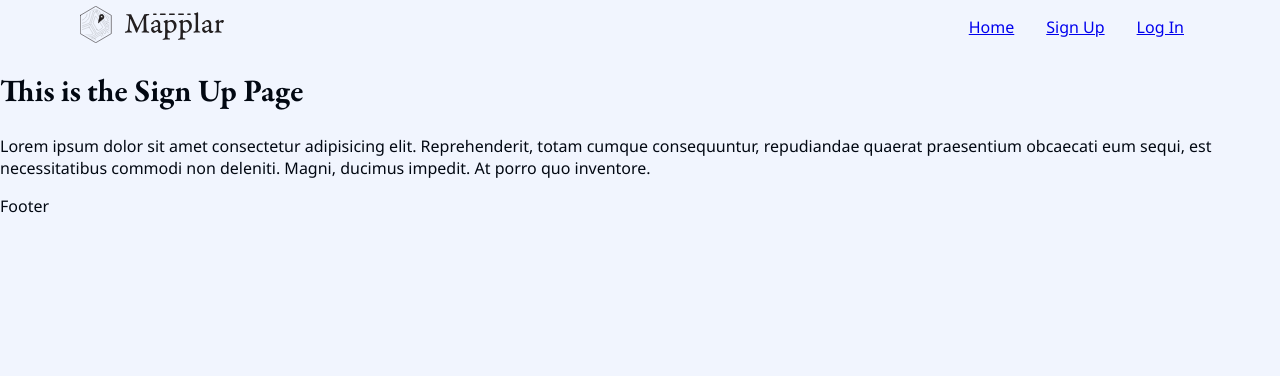
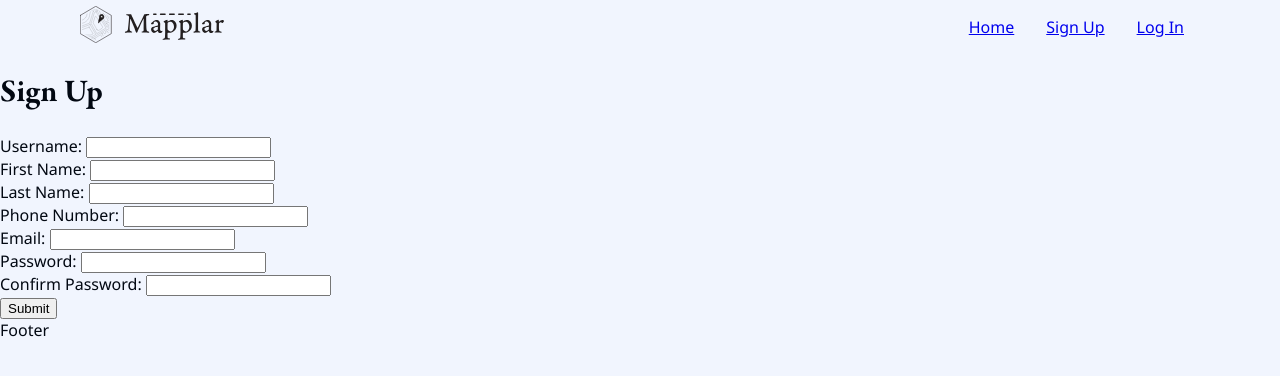
Before and after one commit to calvin-bochynski-ng/capstone-mapplar, a React (Create React App) app in the folder client/: page /signup in a window 1280 px wide. Shown: the top 376 px of the page. Built offline with nearby package versions, Linux system fonts and the light colour scheme.

Commit message:
Complete Sign-Up and Login with Conditional Rendering

```diff
--- a/client/src/App.js
+++ b/client/src/App.js
@@ -16,27 +16,41 @@ function App() {
 
   const [isToken, setIsToken] = useState(false);
 
-  if (token) {
-    setIsToken(true);
+  if (!token) {
+    return (
+      <BrowserRouter>
+        <Header isToken={isToken} />
+        <Routes>
+          <Route path="/" element={<HomePage />} />
+          <Route path="/signup" element={<SignUpPage />} />
+          <Route
+            path="/login"
+            element={<LoginPage setIsToken={setIsToken} />}
+          />
+          <Route path="/*" element={<NotFound />} />
+        </Routes>
+        <Footer />
+      </BrowserRouter>
+    );
   }
 
   return (
     <BrowserRouter>
-      <Header isToken={isToken} />
+      <Header isToken={isToken} setIsToken={setIsToken} />
       <Routes>
-        {!token ? (
-          <>
-            <Route path="/" element={<HomePage />} />
-            <Route path="/signup" element={<SignUpPage />} />
-            <Route path="/login" element={<LoginPage />} />
-          </>
-        ) : (
-          <>
-            <Route path="/social" element={<SocialPage />} />
-            <Route path="/planning" element={<PlanningPage />} />
-            <Route path="/itinerary" element={<ItineraryPage />} />
-          </>
-        )}
+        <Route path="/" element={<SocialPage setIsToken={setIsToken} />} />
+        <Route
+          path="/social"
+          element={<SocialPage setIsToken={setIsToken} />}
+        />
+        <Route
+          path="/planning"
+          element={<PlanningPage setIsToken={setIsToken} />}
+        />
+        <Route
+          path="/itinerary"
+          element={<ItineraryPage setIsToken={setIsToken} />}
+        />
         <Route path="/*" element={<NotFound />} />
       </Routes>
       <Footer />
--- a/client/src/component/Header/Header.js
+++ b/client/src/component/Header/Header.js
@@ -3,13 +3,13 @@ import mainLogo from "../../assets/images/logo-text-main.svg";
 import NavBar from "../NavBar/NavBar";
 import { Link } from "react-router-dom";
 
-const Header = ({ isToken }) => {
+const Header = ({ isToken, setIsToken }) => {
   return (
     <header className="header">
       <Link to={!isToken ? "/" : "/social"} className="header__logo">
         <img src={mainLogo} alt="" className="header__logo" />
       </Link>
-      <NavBar isToken={isToken} />
+      <NavBar isToken={isToken} setIsToken={setIsToken} />
     </header>
   );
 };
--- /dev/null
+++ b/client/src/component/Input/Input.js
@@ -0,0 +1,19 @@
+import "./Input.scss";
+
+const Input = ({ label, name, type, handleFormChange }) => {
+  return (
+    <div className="input">
+      <label htmlFor={name} className="input__label">
+        {label}
+      </label>
+      <input
+        type={type}
+        id={name}
+        name={name}
+        className="input__input"
+        onChange={handleFormChange}
+      />
+    </div>
+  );
+};
+export default Input;
--- a/client/src/component/NavBar/NavBar.js
+++ b/client/src/component/NavBar/NavBar.js
@@ -2,13 +2,21 @@ import { useState } from "react";
 import "./NavBar.scss";
 import { HiBars3 } from "react-icons/hi2";
 import { LiaTimesSolid } from "react-icons/lia";
-import { Link } from "react-router-dom";
+import { Link, useNavigate } from "react-router-dom";
 
-const NavBar = ({ isToken }) => {
+const NavBar = ({ isToken, setIsToken }) => {
+  const navigate = useNavigate();
   const [isMenuClick, setIsMenuClick] = useState(false);
 
   const handleIsClick = () => {
     setIsMenuClick(!isMenuClick);
+  };
+
+  const handleSignOut = () => {
+    handleIsClick();
+    sessionStorage.removeItem("token");
+    setIsToken(false);
+    navigate("/");
   };
 
   return (
@@ -54,6 +62,9 @@ const NavBar = ({ isToken }) => {
                 Profile
               </Link>
             </li>
+            <li className="nav__item" onClick={handleSignOut}>
+              Sign Out
+            </li>
           </>
         )}
       </ul>
--- a/client/src/pages/ItineraryPage/ItineraryPage.js
+++ b/client/src/pages/ItineraryPage/ItineraryPage.js
@@ -1,5 +1,17 @@
 import "./ItineraryPage.scss";
-const ItineraryPage = () => {
+import { useEffect } from "react";
+import { useNavigate } from "react-router-dom";
+const ItineraryPage = ({ setIsToken }) => {
+  const navigate = useNavigate();
+  const token = sessionStorage.getItem("token");
+
+  useEffect(() => {
+    if (!token) {
+      setIsToken(false);
+      navigate("/");
+    }
+  }, []);
+
   return <div>ItineraryPage</div>;
 };
 export default ItineraryPage;
--- a/client/src/pages/LoginPage/LoginPage.js
+++ b/client/src/pages/LoginPage/LoginPage.js
@@ -1,14 +1,58 @@
 import "./LoginPage.scss";
-const LoginPage = () => {
+import Input from "../../component/Input/Input";
+import axios from "axios";
+import { useState } from "react";
+import { useNavigate } from "react-router-dom";
+
+const LoginPage = ({ setIsToken }) => {
+  const navigate = useNavigate();
+  const [formDetail, setFormDetail] = useState({
+    username: "",
+    password: "",
+  });
+
+  const handleFormChange = (event) => {
+    setFormDetail({ ...formDetail, [event.target.name]: event.target.value });
+  };
+
+  const handleSubmit = async (event) => {
+    event.preventDefault();
+    const submittedForm = {
+      username: formDetail.username,
+      password: formDetail.password,
+    };
+
+    try {
+      const response = await axios.post(
+        `${process.env.REACT_APP_API_URL}:${process.env.REACT_APP_PORT}/login`,
+        submittedForm
+      );
+
+      sessionStorage.setItem("token", response.data.token);
+      setIsToken(true);
+      navigate("/social");
+    } catch (error) {
+      console.log(error);
+    }
+  };
   return (
     <main>
-      <h1>This is the Log In Page</h1>
-      <p>
-        Lorem ipsum dolor sit amet consectetur adipisicing elit. Reprehenderit,
-        totam cumque consequuntur, repudiandae quaerat praesentium obcaecati eum
-        sequi, est necessitatibus commodi non deleniti. Magni, ducimus impedit.
-        At porro quo inventore.
-      </p>
+      <h1>Log In</h1>
+      <form className="sign-up" onSubmit={handleSubmit}>
+        <Input
+          label="Username: "
+          name="username"
+          type="text"
+          handleFormChange={handleFormChange}
+        />
+        <Input
+          label="Password: "
+          name="password"
+          type="password"
+          handleFormChange={handleFormChange}
+        />
+        <button>Submit</button>
+      </form>
     </main>
   );
 };
--- a/client/src/pages/PlanningPage/PlanningPage.js
+++ b/client/src/pages/PlanningPage/PlanningPage.js
@@ -1,5 +1,18 @@
 import "./PlanningPage.scss";
-const PlanningPage = () => {
+import { useEffect } from "react";
+import { useNavigate } from "react-router-dom";
+
+const PlanningPage = ({ setIsToken }) => {
+  const navigate = useNavigate();
+  const token = sessionStorage.getItem("token");
+
+  useEffect(() => {
+    if (!token) {
+      setIsToken(false);
+      navigate("/");
+    }
+  }, []);
+
   return <div>PlanningPage</div>;
 };
 export default PlanningPage;
--- a/client/src/pages/SignUpPage/SignUpPage.js
+++ b/client/src/pages/SignUpPage/SignUpPage.js
@@ -1,14 +1,94 @@
 import "./SignUpPage.scss";
+import { useState } from "react";
+import axios from "axios";
+import Input from "../../component/Input/Input";
+import { useNavigate } from "react-router-dom";
+
 const SignUpPage = () => {
+  const navigate = useNavigate();
+  const [formDetail, setFormDetail] = useState({
+    username: "",
+    first_name: "",
+    last_name: "",
+    phone_number: "",
+    email: "",
+    password: "",
+    password_confirm: "",
+  });
+
+  const handleFormChange = (event) => {
+    setFormDetail({ ...formDetail, [event.target.name]: event.target.value });
+  };
+
+  const handleSubmit = async (event) => {
+    event.preventDefault();
+    const submittedForm = {
+      username: formDetail.username,
+      first_name: formDetail.first_name,
+      last_name: formDetail.last_name,
+      phone_number: formDetail.phone_number,
+      email: formDetail.email,
+      password: formDetail.password,
+    };
+
+    try {
+      await axios.post(
+        `${process.env.REACT_APP_API_URL}:${process.env.REACT_APP_PORT}/signup`,
+        submittedForm
+      );
+      navigate("/login");
+    } catch (error) {
+      console.log(error);
+    }
+  };
   return (
     <main>
-      <h1>This is the Sign Up Page</h1>
-      <p>
-        Lorem ipsum dolor sit amet consectetur adipisicing elit. Reprehenderit,
-        totam cumque consequuntur, repudiandae quaerat praesentium obcaecati eum
-        sequi, est necessitatibus commodi non deleniti. Magni, ducimus impedit.
-        At porro quo inventore.
-      </p>
+      <h1>Sign Up</h1>
+      <form className="sign-up" onSubmit={handleSubmit}>
+        <Input
+          label="Username: "
+          name="username"
+          type="text"
+          handleFormChange={handleFormChange}
+        />
+        <Input
+          label="First Name: "
+          name="first_name"
+          type="text"
+          handleFormChange={handleFormChange}
+        />
+        <Input
+          label="Last Name: "
+          name="last_name"
+          type="text"
+          handleFormChange={handleFormChange}
+        />
+        <Input
+          label="Phone Number: "
+          name="phone_number"
+          type="text"
+          handleFormChange={handleFormChange}
+        />
+        <Input
+          label="Email: "
+          name="email"
+          type="text"
+          handleFormChange={handleFormChange}
+        />
+        <Input
+          label="Password: "
+          name="password"
+          type="password"
+          handleFormChange={handleFormChange}
+        />
+        <Input
+          label="Confirm Password: "
+          name="password_confirm"
+          type="password"
+          handleFormChange={handleFormChange}
+        />
+        <button>Submit</button>
+      </form>
     </main>
   );
 };
--- a/client/src/pages/SocialPage/SocialPage.js
+++ b/client/src/pages/SocialPage/SocialPage.js
@@ -1,5 +1,17 @@
 import "./SocialPage.scss";
-const SocialPage = () => {
+import { useEffect } from "react";
+import { useNavigate } from "react-router-dom";
+const SocialPage = ({ setIsToken }) => {
+  const navigate = useNavigate();
+  const token = sessionStorage.getItem("token");
+
+  useEffect(() => {
+    if (!token) {
+      setIsToken(false);
+      navigate("/");
+    }
+  }, []);
+
   return <div>SocialPage</div>;
 };
 export default SocialPage;
```
Also changed, not shown: client/src/component/Input/Input.scss (added).
